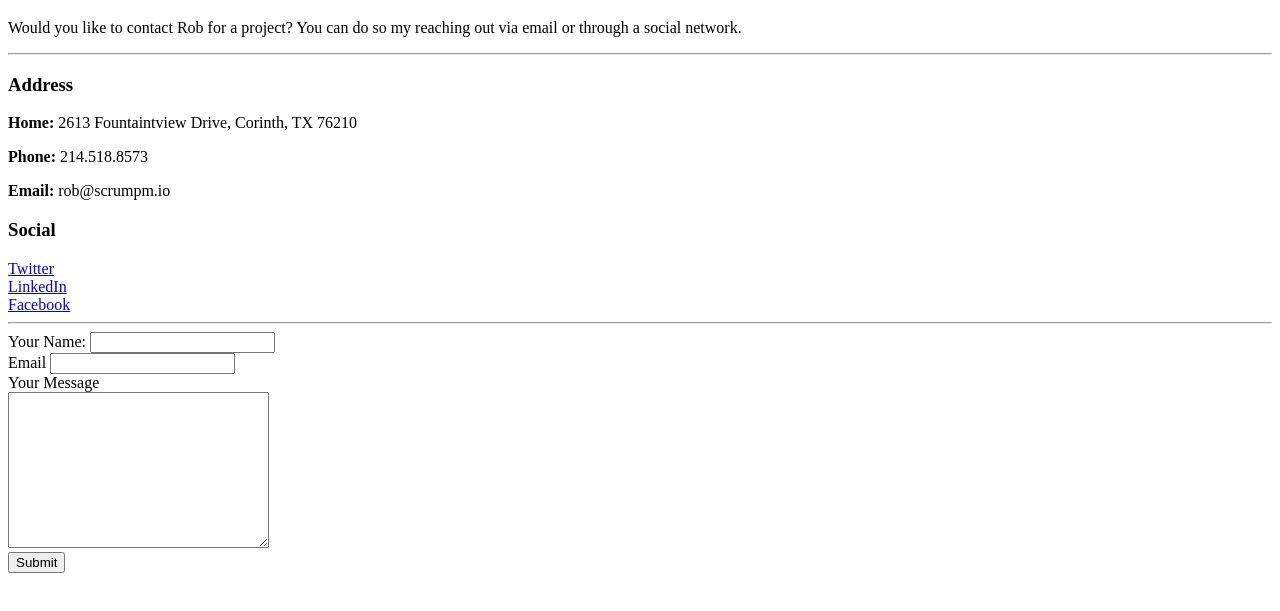
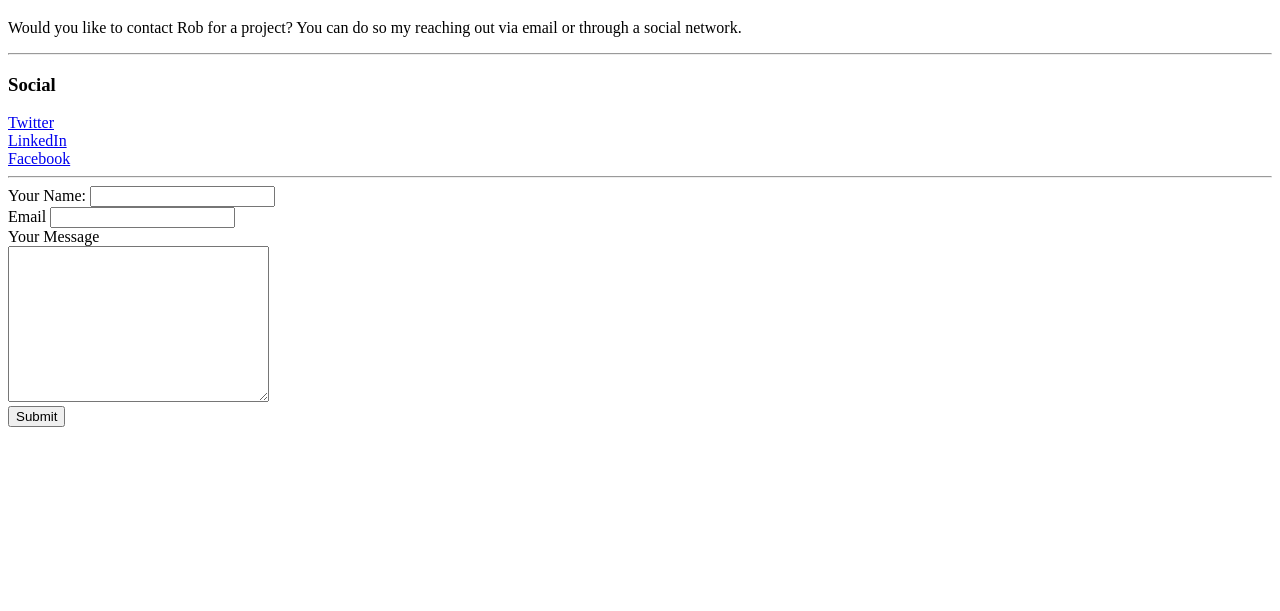
Before and after one commit to garciaweb/cv, a plain HTML site: page contact.html in a window 1280 px wide. Shown: the part 61-672 px from the top of the page. Drawn offline with Linux system fonts and the light colour scheme.

Commit message:
Update contact.html

```diff
--- a/contact.html
+++ b/contact.html
@@ -11,10 +11,6 @@
   <p>Would you like to contact Rob for a project? You can do so my reaching out via email or through a social network.</p>
   <hr>
 
-  <h3>Address</h3>
-  <p><strong>Home:</strong> 2613 Fountaintview Drive, Corinth, TX 76210</p>
-  <p><strong>Phone:</strong> 214.518.8573</p>
-  <p><strong>Email:</strong> rob@scrumpm.io</p>
 
   <h3>Social</h3>
   <a href="https://twitter.com/justthepm">Twitter</a> <br>
```
